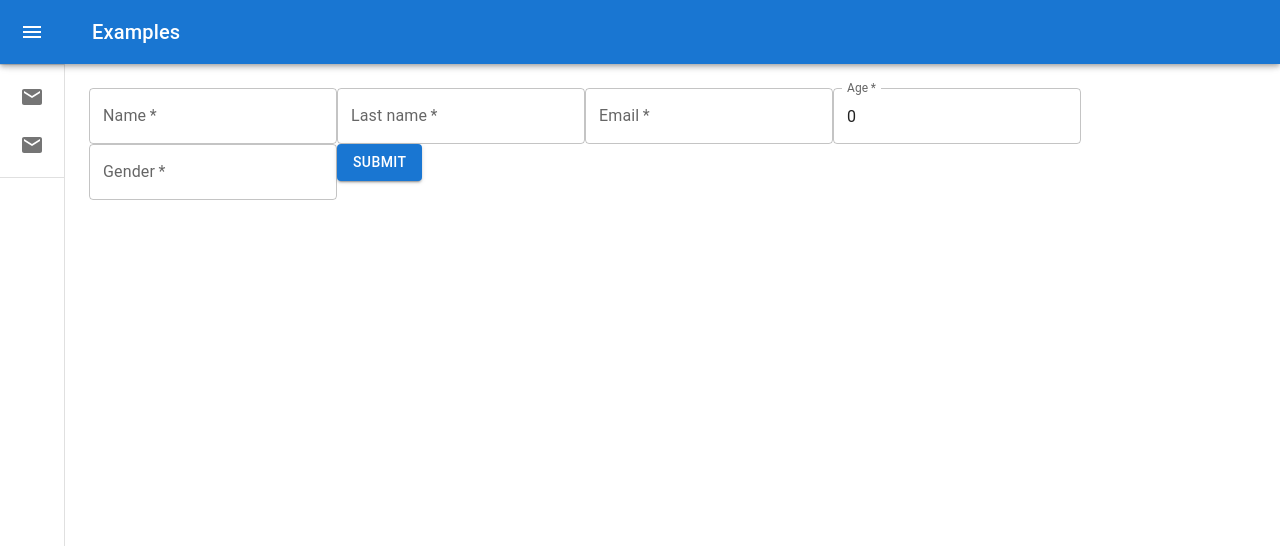
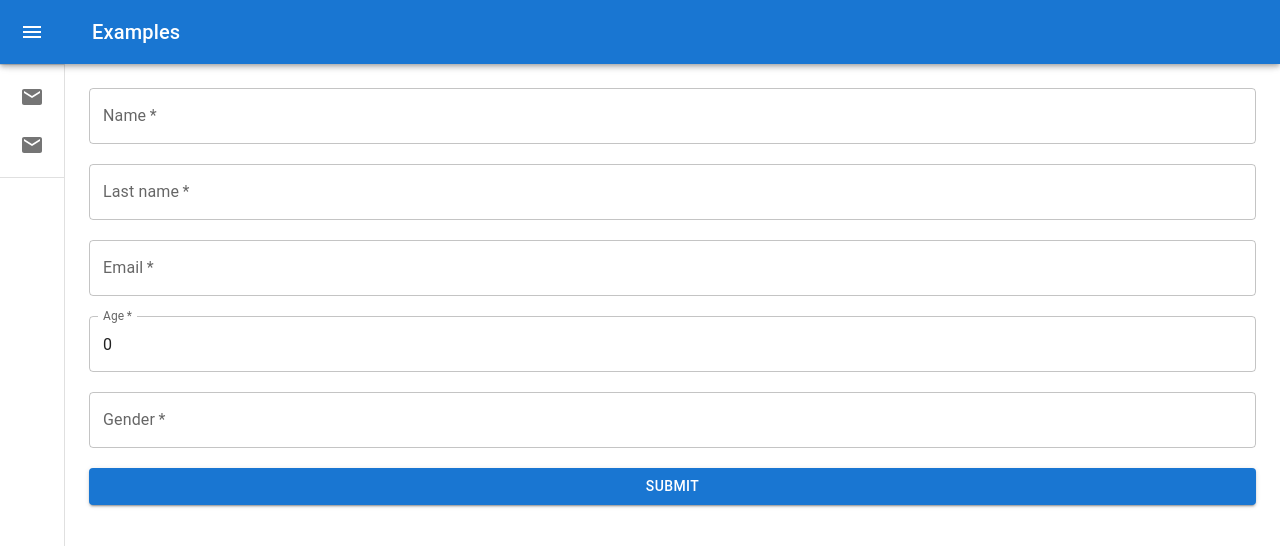
Before and after one commit to Den4ik5/react-vite-setup-main, a React (Vite) app: page /add in a window 1280 px wide. Shown: the top 546 px of the page. Built offline with nearby package versions, Linux system fonts and the light colour scheme.

Commit message:
feature: styled forms

```diff
--- a/src/components/layouts/AddEntityLayout/AddEntityLayout.scss
+++ b/src/components/layouts/AddEntityLayout/AddEntityLayout.scss
@@ -1,2 +1,3 @@
+import
 
-e
+'../EditEntityLayout/EditEntityLayout.scss'
--- a/src/components/layouts/AddEntityLayout/AddEntityLayout.tsx
+++ b/src/components/layouts/AddEntityLayout/AddEntityLayout.tsx
@@ -19,7 +19,7 @@ export const AddEntityLayout = () => {
     }
     return (
         <FormProvider {...form}>
-            <form onSubmit={form.handleSubmit(onSubmit)}>
+            <form onSubmit={form.handleSubmit(onSubmit)} className="form">
                 <FormInput name='firstName' rules={{required: true}} label="Name" required={true}>
                 </FormInput>
                 <FormInput name="lastName" rules={{required: true}} label="Last name" required={true}>
--- a/src/components/layouts/EditEntityLayout/EditEntityLayout.scss
+++ b/src/components/layouts/EditEntityLayout/EditEntityLayout.scss
@@ -0,0 +1,9 @@
+.form {
+  display: flex;
+  flex-direction: column;
+  flex-wrap: nowrap;
+
+  .MuiFormControl-root {
+    padding-bottom: 20px;
+  }
+}
--- a/src/components/layouts/EditEntityLayout/EditEntityLayout.tsx
+++ b/src/components/layouts/EditEntityLayout/EditEntityLayout.tsx
@@ -5,6 +5,7 @@ import {User} from "../../../interfaces";
 import {useEffect, useMemo} from "react";
 import Button from "@mui/material/Button";
 import {FormInput} from "../../common/FormInput";
+import './EditEntityLayout.scss';
 
 export const defaultUser: User = {
     age: 0, email: "", firstName: "", gender: "", id: "", lastName: ""
@@ -31,7 +32,7 @@ export const EditEntityLayout = () => {
     }
     return (
         <FormProvider {...form}>
-            <form onSubmit={form.handleSubmit(onSubmit)}>
+            <form onSubmit={form.handleSubmit(onSubmit)} className="form">
                 <FormInput name='firstName' rules={{required: true}} label="Name" required={true}>
                 </FormInput>
                 <FormInput name="lastName" rules={{required: true}} label="Last name" required={true}>
```
